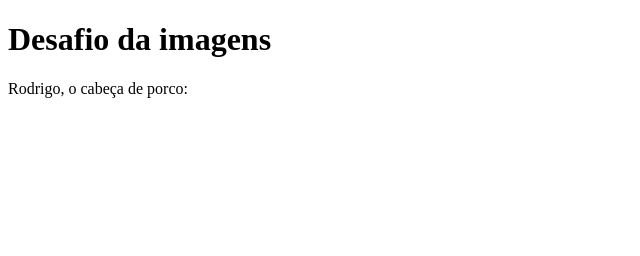
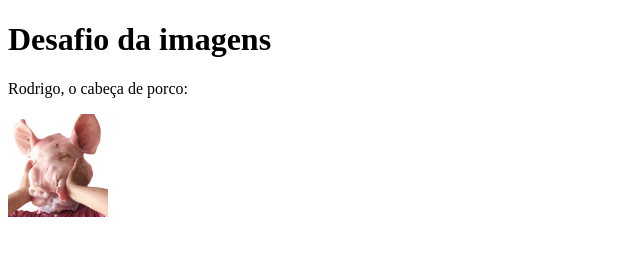
Before and after one commit to umsimplesrodrigo/HTML5-e-CSS3, a plain HTML site: page Modulo 01/Desafios/d002/index.html in a window 1280 px wide. Shown: the whole page, without its empty margins (0-640 px from the left). Drawn offline with Linux system fonts and the light colour scheme.

Commit message:
Update index.html

```diff
--- a/Modulo 01/Desafios/d002/index.html
+++ b/Modulo 01/Desafios/d002/index.html
@@ -3,12 +3,12 @@
 <head>
     <meta charset="UTF-8">
     <meta name="viewport" content="width=device-width, initial-scale=1.0">
-    <link rel="icon" href="Favicon/favicon.ico" type="image/x-icon">
+    <link rel="icon" href="favicon.ico" type="image/x-icon">
     <title>Imagens</title>
 </head>
 <body>
     <h1>Desafio da imagens</h1>
     <p>Rodrigo, o cabeça de porco:</p>
-    <img src="Favicon/cabeca_porco.png" alt="">
+    <img src="cabeca_porco.png" alt="">
 </body>
 </html>
```
